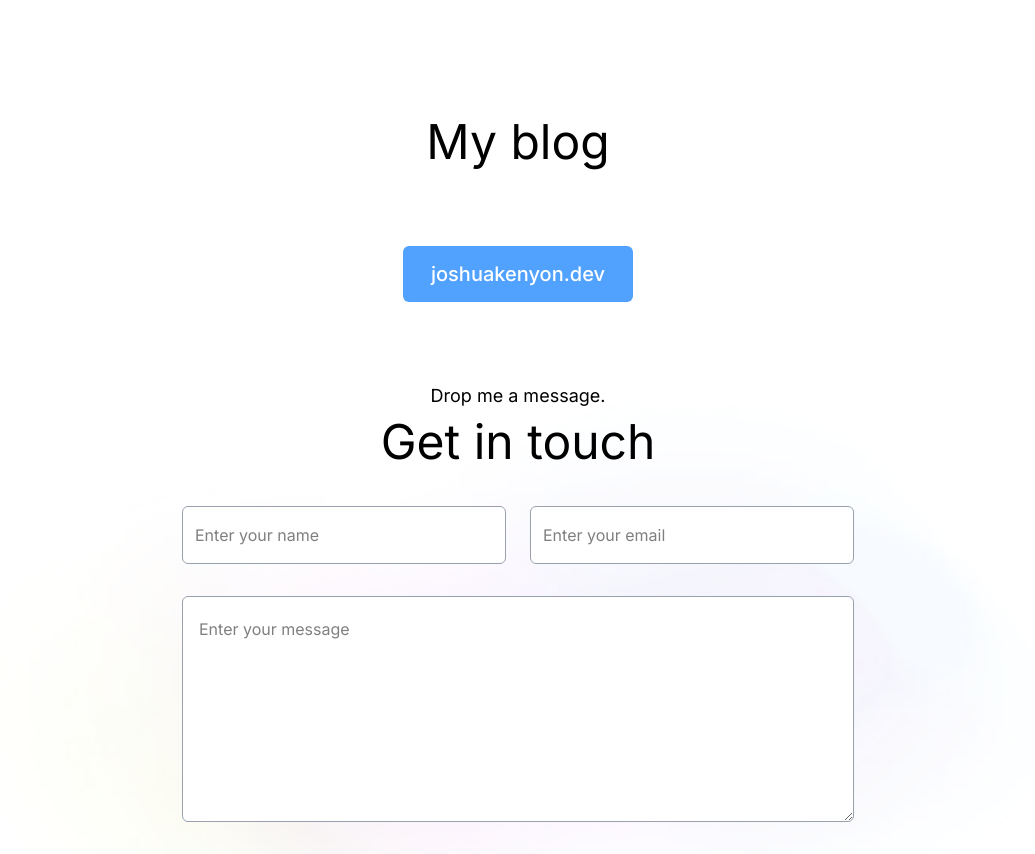
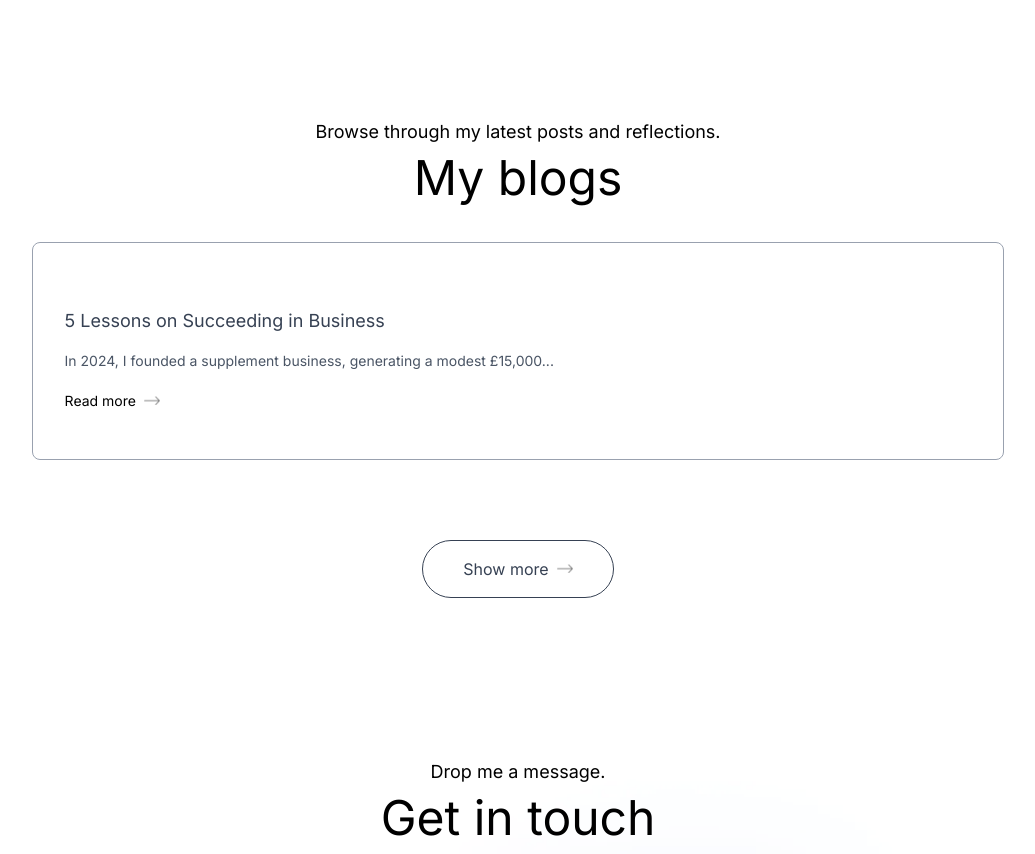
Before and after one commit to jmkenyon/joshmkenyon, a Next.js app: page / in a window 1280 px wide. Shown: the part 1939-2793 px from the top of the page, without its empty margins (122-1157 px from the left). Built offline with nearby package versions, Linux system fonts and the light colour scheme.

Commit message:
substack blogs

```diff
--- a/app/components/Blogs.jsx
+++ b/app/components/Blogs.jsx
@@ -1,7 +1,7 @@
+import { assets, blogData } from "@/public/assets/assets";
+import Image from "next/image";
 import React from "react";
 import { motion } from "motion/react";
-import { Button } from "@/components/ui/button";
-import Link from "next/link";
 
 const Blogs = ({ isDarkMode }) => {
   return (
@@ -12,26 +12,78 @@ const Blogs = ({ isDarkMode }) => {
       id="blogs"
       className="w-full px-[12%] py-10 scroll-mt-20"
     >
+      <motion.h4
+        initial={{ y: -20, opacity: 0 }}
+        whileInView={{ y: 0, opacity: 1 }}
+        transition={{ delay: 0.3, duration: 0.5 }}
+        className="text-center mb-2 text-lg"
+      >
+        Browse through my latest posts and reflections.
+      </motion.h4>
       <motion.h2
         initial={{ y: -20, opacity: 0 }}
         whileInView={{ y: 0, opacity: 1 }}
         transition={{ delay: 0.5, duration: 0.5 }}
         className="text-center text-5xl"
       >
-        My blog
+        My blogs
       </motion.h2>
       <motion.div
         initial={{ opacity: 0 }}
         whileInView={{ opacity: 1 }}
         transition={{ delay: 0.6, duration: 0.4 }}
-        className="flex flex-col items-center justify-center"
+        className="grid grid-cols-auto gap-6 my-10"
       >
-        <Button asChild variant={"elevated"} className="max-w-lg text-xl mt-20 p-7 bg-blue-400 text-white ">
-          <Link href="https://joshuakenyon.dev" target="_blank">
-            joshuakenyon.dev
-          </Link>
-        </Button>
+        {blogData.map(({ title, description, link }, index) => (
+          <motion.div
+            whileHover={{ scale: 1.05 }}
+            transition={{ duration: 0.3 }}
+            key={index}
+            className="
+            border border-gray-400 rounded-lg px-8 py-12
+            cursor-pointer
+            hover:bg-[#fcf4ff]
+            hover:-translate-y-1
+            transition duration-500
+             dark:hover:bg-[#2a004a]
+            dark:hover:shadow-white
+          "
+          >
+            {/* <Image src={icon} alt="image from blog" className="w-16 "/> */}
+
+            <h3 className="text-lg my-4 text-gray-700 dark:text-white">
+              {title}
+            </h3>
+            <p className="text-sm text-gray-600 leading-5 dark:text-white/80">
+              {description}
+            </p>
+            <a href={link} className="flex items-center gap-2 text-sm mt-5">
+              Read more{" "}
+              <Image
+                src={assets.right_arrow}
+                alt="arrow icon for read more"
+                className="w-4"
+              />
+            </a>
+          </motion.div>
+        ))}
       </motion.div>
+      <motion.a
+        initial={{ opacity: 0 }}
+        whileInView={{ opacity: 1 }}
+        transition={{ delay: 0.2, duration: 0.3 }}
+        href="https://joshmkenyon.substack.com/"
+        className="w-max flex items-center justify-center gap-2
+       text-gray-700 border-[0.5px] border-gray-700 rounded-full
+       py-3 px-10 mx-auto my-20 hover:bg-[#fcf4ff] duration-500 dark:text-white dark:border-white dark:hover:bg-[#2a004a]"
+      >
+        Show more{" "}
+        <Image
+          src={isDarkMode ? assets.right_arrow_bold_dark : assets.right_arrow}
+          alt="right arrow"
+          className="w-4"
+        />
+      </motion.a>
     </motion.div>
   );
 };
--- a/public/assets/assets.js
+++ b/public/assets/assets.js
@@ -144,41 +144,12 @@ export const projectData = [
 
 export const blogData = [
   {
-    title: "The Ultimate Guide to Growing Your Business",
-    description:
-      "Growing a business is painfully difficult, with many obstacles to overcome...",
-    link: "https://joshmkenyon.substack.com/p/the-ultimate-guide-to-growing-your",
-  },
-  {
-    title: "Viral Growth: How Referral Schemes Skyrocketed Marketplace Supply",
-    description:
-      "I am the founder of a marketplace in Brazil for renting out garage spaces - AlugaVaga.com.br.",
-    link: "https://joshmkenyon.substack.com/p/viral-growth-how-referral-schemes",
-  },
-  {
-    title: "How to convince sellers to sign up to your app",
-    description:
-      "Selling is by far the most difficult aspect of business. Even the most...",
-    link: "https://joshmkenyon.substack.com/p/how-to-convince-sellers-to-sign-up",
-  },
-  {
-    title: "Securing the Supply Side in Marketplace Growth",
-    description:
-      "Creating and growing a marketplace entails many difficulties — but ...",
-    link: "https://joshmkenyon.substack.com/p/securing-the-supply-side-in-marketplace",
-  },
-  {
-    title: "Save thousands by validating your business first!",
-    description:
-      "Do this instead of wasting thousands of dollars launching a business....",
-    link: "https://joshmkenyon.substack.com/p/save-thousands-by-validating-your",
-  },
-  {
     title: "5 Lessons on Succeeding in Business",
     description:
       "In 2024, I founded a supplement business, generating a modest £15,000...",
     link: "https://joshmkenyon.substack.com/p/5-lessons-on-succeeding-in-business",
   },
+
 ];
 
 export const infoList = [
```
